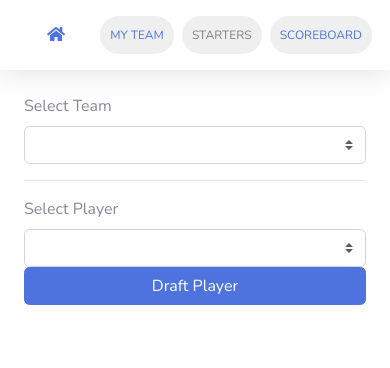
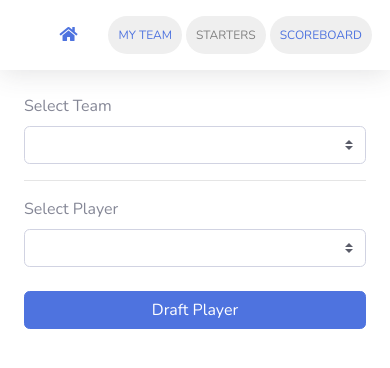
Before and after one commit to nenaimi/FantasyFootball, a plain HTML site: page pages/draft.html in a window 390 px wide. Drawn offline with nearby package versions, Linux system fonts and the light colour scheme.

Commit message:
deleted some images, edited the draft.html

```diff
--- a/pages/draft.html
+++ b/pages/draft.html
@@ -33,18 +33,13 @@
   <nav class="navbar navbar-expand navbar-light bg-white topbar mb-4 static-top shadow">
     <!-- Topbar Navbar -->
     <ul class="navbar-nav ml-auto">
-
-          <!-- Nav Item - Search Dropdown (Visible Only XS) -->
-          <li class="nav-item dropdown no-arrow d-sm-none">
-            <button class="btn btn-link d-md-none rounded-circle mr-3"><i class="fa fa-home"></i></button>
-            <button class="button"><a href="../pages/myTeam.html"> MY TEAM </button>
-            <button class="button">STARTERS</button>
-          <button class="button"><a href="../pages/scoreboard.html"> SCOREBOARD </button>
-
-            </a>
-          </li>
+        <button class="btn btn-link d-md-none rounded-circle mr-3" onclick="location.href='../index.html'"><i class="fa fa-home"></i></button>
+        <button class="button"><a href="../pages/myTeam.html"> MY TEAM </a></button>
+        <button class="button"> STARTERS </button>
+        <button class="button"><a href="../pages/scoreboard.html">SCOREBOARD</a></button>
     </ul>
   </nav>
+  <!-- End of Topbar -->
 
 
     <div class="container-fluid">
@@ -61,7 +56,8 @@
             <hr>
             <label>Select Player</label>
             <select id="PlayerNames" class="custom-select"></select>
-
+            <br>
+            <br>
             <button class="btn btn-primary btn-user btn-block" id="btnAddPlayer"
                  onclick="addPlayerToTeam();">Draft Player</button>
         </form>
```
Also changed, not shown: img/dish.png (deleted), img/icons/icon-128x128.png (deleted), img/icons/icon-144x144.png (deleted), img/icons/icon-152x152.png (deleted), img/icons/icon-192x192.png (deleted), img/icons/icon-384x384.png (deleted), img/icons/icon-512x512.png (deleted), img/icons/icon-72x72.png (deleted), img/icons/icon-96x96.png (deleted). Lines whose indentation alone changed are shown as unchanged.
